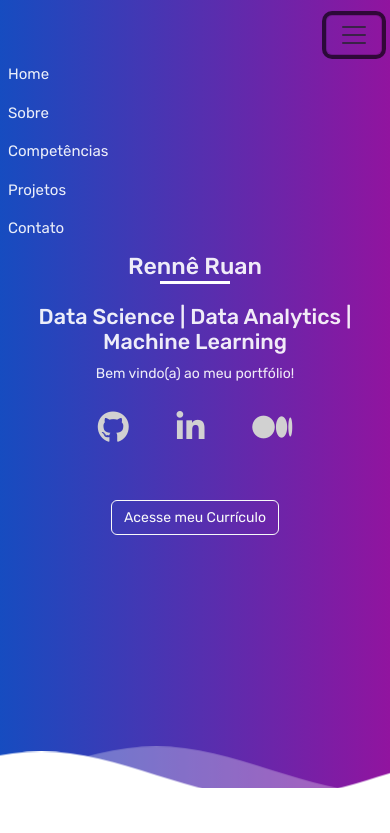
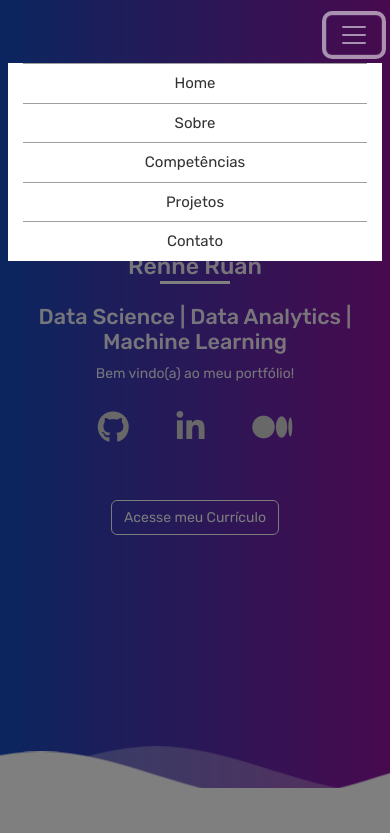
Before and after one commit to renneruan/personal-webpage, a plain HTML site: page index.html in a window 390 px wide. Both pictures are taken after a click on the button "Toggle navigation". Shown: the top 833 px of the page. Drawn offline with nearby package versions, Linux system fonts and the light colour scheme.

Commit message:
Adicionando comportamentos ao navbar

```diff
--- a/index.html
+++ b/index.html
@@ -25,13 +25,13 @@
 
 <body>
   <!-- <img src="img_la.jpg" alt="LA" style="width: 100%" /> -->
-  <nav class="px-lg-5 px-2 navbar navbar-expand-lg navbar-light sticky-top">
+  <nav class="px-lg-5 px-2 navbar navbar-expand-lg navbar-dark sticky-top">
     <!-- <a class="navbar-brand" href="#">Navbar</a> -->
     <button class="navbar-toggler ms-auto" type="button" data-bs-toggle="collapse" data-bs-target="#navbarNav"
       aria-controls="navbarNav" aria-expanded="false" aria-label="Toggle navigation">
       <span class="navbar-toggler-icon"></span>
     </button>
-    <div class="collapse navbar-collapse " id="navbarNav">
+    <div class="collapse navbar-collapse ml-auto mt-2 mt-lg-0 text-center" id="navbarNav">
       <ul class="navbar-nav ms-auto">
         <li class="nav-item">
           <a class="nav-link" href="#">Home</a>
@@ -51,6 +51,8 @@
       </ul>
     </div>
   </nav>
+
+  <div class="overlay"></div>
 
   <div class="full-section landing-page">
     <div class="col-12 justify-content-center">
@@ -105,8 +107,8 @@
   </div>
 
   <div id="about" class="full-section about mt-5 mt-lg-0">
-    <div class="container-fluid">
-      <h4 class="mb-0 ">Sobre mim</h4>
+    <div class="container-fluid mt-2">
+      <h4 class="mb-0 mt-3">Sobre mim</h4>
       <hr class="separator-gradient mt-0 mx-auto" style="width: 110px;">
 
       <div class="container row mx-auto p-3 my-2  px-lg-5">
@@ -440,7 +442,7 @@
 
   <div id="skills" class="full-section skills mb-5">
     <div class="container-fluid text-center">
-      <h4 class="mb-0 ">Competências</h4>
+      <h4 class="mb-0 mt-3">Competências</h4>
       <hr class="separator-gradient mt-0 mx-auto" style="width: 110px;">
 
       <div class="container my-2 p-2">
--- a/script.js
+++ b/script.js
@@ -1,26 +1,29 @@
-// window.addEventListener('scroll', function () {
-//     const navbar = document.querySelector('.navbar');
-//     const scrollPosition = window.scrollY;
+const navbar = document.getElementById('navbarNav');
+const overlay = document.querySelector('.overlay');
 
-//     if (scrollPosition > 150) {
-//         navbar.style.backgroundColor = 'rgba(0, 0, 0, 0)';
-//     } else {
-//         navbar.style.backgroundColor = 'rgba(0, 0, 0, 0.1)';
-//     }
-// });
+navbar.addEventListener('show.bs.collapse', () => {
+overlay.classList.add('active');
+});
 
-// document.querySelector('.experience-btn').addEventListener('click', function () {
-//     const dropdown = document.querySelector('.dropdown-text');
-//     dropdown.classList.toggle('show'); // Add or remove the 'show' class
-//   });
+navbar.addEventListener('hide.bs.collapse', () => {
+overlay.classList.remove('active');
+});
 
-// let prevScrollpos = window.scrollY;
-// window.onscroll = function () {
-//   let currentScrollPos = window.scrollY;
-//   if (prevScrollpos > currentScrollPos) {
-//     document.querySelector("nav").style.top = "0"; // Show navbar
-//   } else {
-//     document.querySelector("nav").style.top = "-70px"; // Hide navbar
-//   }
-//   prevScrollpos = currentScrollPos;
-// };
+
+document.addEventListener('click', function (event) {
+    const navbar = document.getElementById('navbarNav'); // The collapsible navbar
+    const toggleButton = document.querySelector('.navbar-toggler'); // The toggle button
+
+    // Check if the navbar is open
+    if (navbar.classList.contains('show')) {
+      // If the click is outside the navbar and toggle button
+      if (!navbar.contains(event.target) && !toggleButton.contains(event.target)) {
+        // Manually hide the navbar
+        bootstrap.Collapse.getInstance(navbar).hide();
+      }
+    }
+
+    if (event.target.tagName === 'A' && navbar.contains(event.target)) {
+        bootstrap.Collapse.getInstance(navbar).hide();
+      }
+  });
--- a/style.css
+++ b/style.css
@@ -57,13 +57,38 @@ b {
   transition: background-color 0.3s ease, color 0.3s ease; /* Smooth transitions */
 }
 
+@media (max-width: 992px) {
+  .navbar-collapse {
+    background-color: white;
+  }
+
+  .nav-link {
+    color: #333;
+    margin: 0 15px;
+    border-top: solid 0.3px #818181c1;
+  }
+}
+
+.overlay {
+  position: fixed;
+  top: 0;
+  left: 0;
+  width: 100%;
+  height: 100%;
+  background: rgba(0, 0, 0, 0); /* Fully transparent initially */
+  z-index: 900; /* Below the navbar */
+  pointer-events: none; /* Ignore clicks when not visible */
+  transition: background 0.3s ease-in-out; /* Smooth fade effect */
+}
+
+.overlay.active {
+  background: rgba(0, 0, 0, 0.5); /* Semi-transparent when active */
+  pointer-events: auto; /* Allow interactions */
+}
+
 .nav-links {
   display: flex;
   margin-right: 5%;
-}
-
-.nav-link {
-  color: #ffffffe8;
 }
 
 .nav-btn {
@@ -389,14 +414,14 @@ footer{
 
 .waves {
   position: absolute;
-  bottom: 0 + 100px;
+  bottom: 0;
   left: 0;
   width: 100%;
   height: 15%;
   margin-bottom: -10px;
   /*Fix for safari gap*/
-  min-height: 100px;
-  max-height: 150px;
+  min-height: 150px;
+  max-height: 200px;
 }
 
 /* Animation */
```
